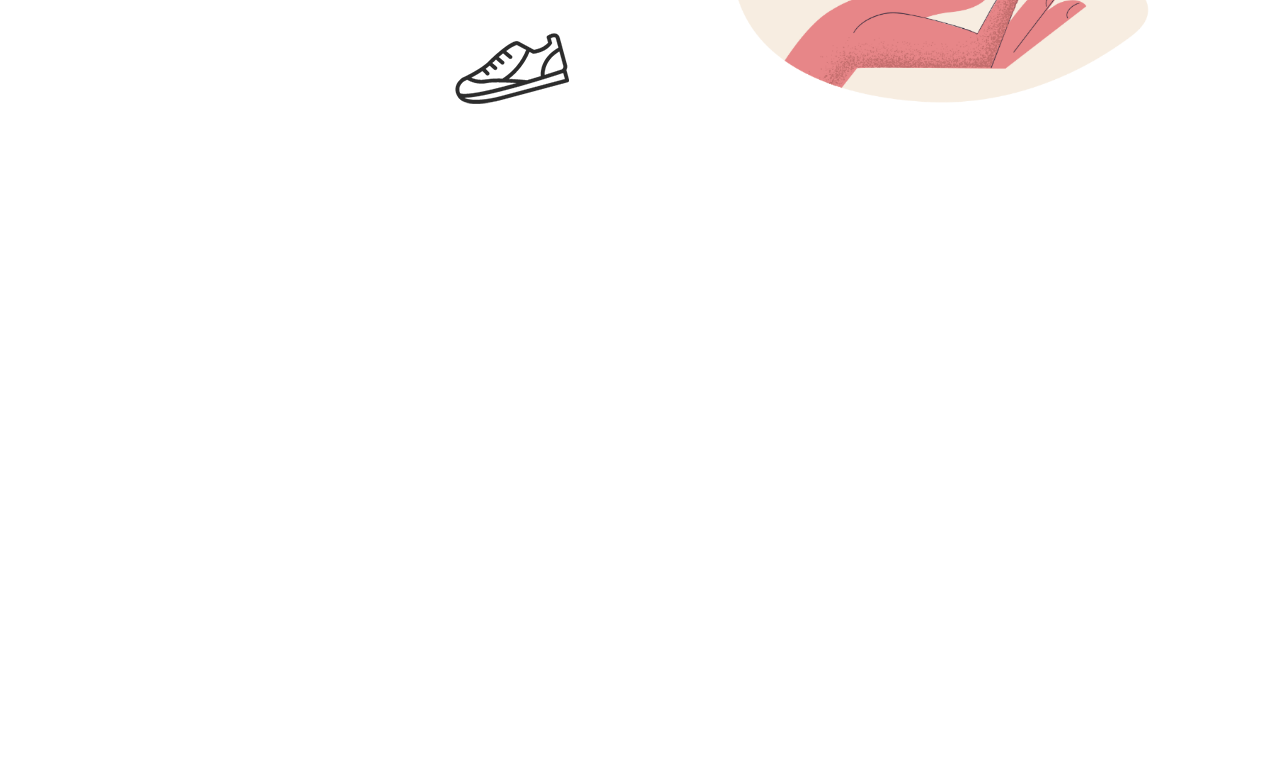
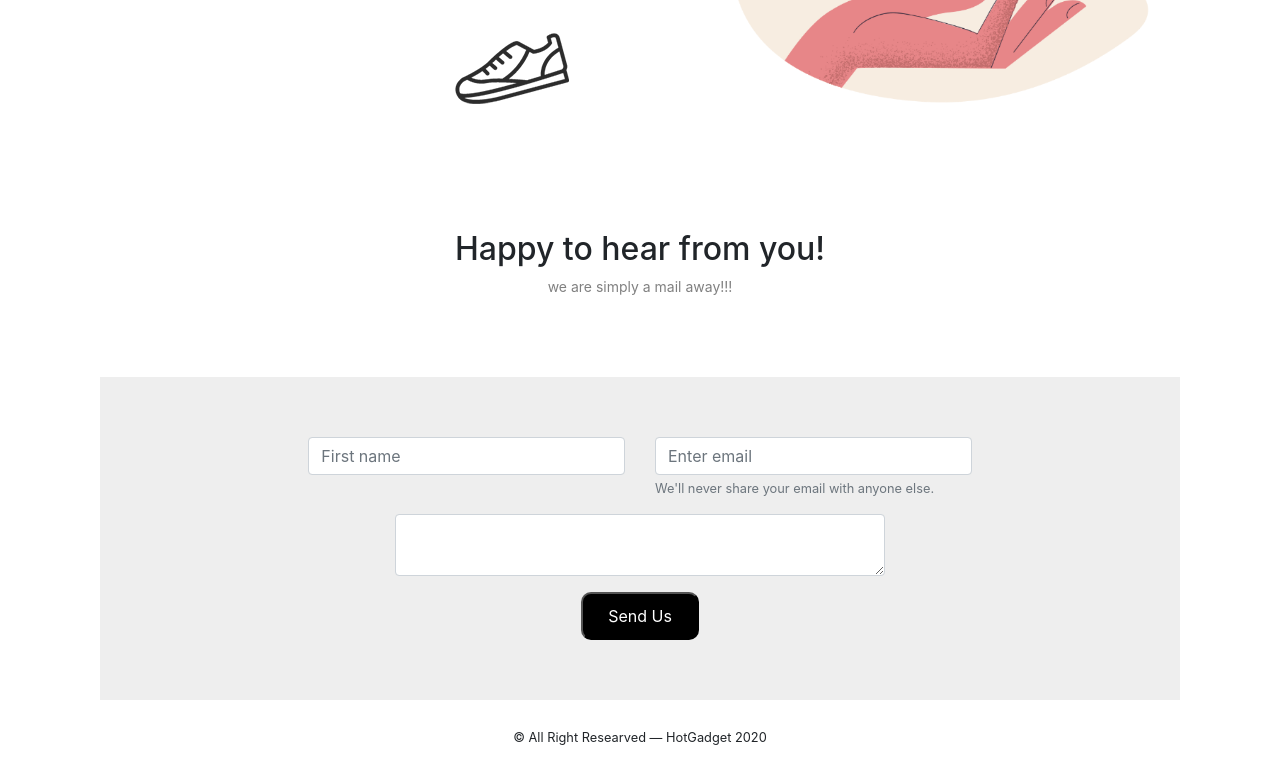
Before and after one commit to MinhazMinu/HotGadget, a plain HTML site: page index.html in a window 1280 px wide. Shown: the part 2475-3247 px from the top of the page. Before the commit the page ends 2705 px from the top, so only its background shows below. Drawn offline with Linux system fonts and the light colour scheme.

Commit message:
Footer section - form section

```diff
--- a/css/style.css
+++ b/css/style.css
@@ -77,3 +77,9 @@ p {
   color: gray;
   font-size: 14px;
 }
+/*
+form */
+form {
+  background-color: #eeeeee;
+  padding: 60px 20px;
+}
--- a/index.html
+++ b/index.html
@@ -300,6 +300,47 @@
         </div>
       </div>
     </section>
+
+    <!-- =============
+    Contuct us ======== -->
+    <div class="container">
+      <div class="head text-center">
+        <h2>Happy to hear from you!</h2>
+        <p>we are simply a mail away!!!</p>
+      </div>
+      <!-- form -->
+      <form>
+        <div class="form-column d-flex justify-content-center ">
+          <div class="col-md-4">
+            <input type="text" class="form-control" placeholder="First name" />
+          </div>
+          <div class="col-md-4">
+            <input
+              type="email"
+              class="form-control"
+              id="exampleInputEmail1"
+              aria-describedby="emailHelp"
+              placeholder="Enter email"
+            />
+            <small id="emailHelp" class="form-text text-muted"
+              >We'll never share your email with anyone else.</small
+            >
+          </div>
+        </div>
+        <div
+          class="row d-flex justify-content-center col-md-6 offset-md-3 my-3"
+        >
+          <textarea class="form-control"></textarea>
+        </div>
+        <div class="row d-flex justify-content-center">
+          <button class="btn-buy">Send Us</button>
+        </div>
+      </form>
+    </div>
+
+    <footer class="container text-center my-4">
+      <small> &COPY; All Right Researved &mdash; HotGadget 2020</small>
+    </footer>
     <!-- jquery -->
     <script src="./js/jquery-3.3.1.min.js"></script>
     <!-- bootstrap js -->
```
